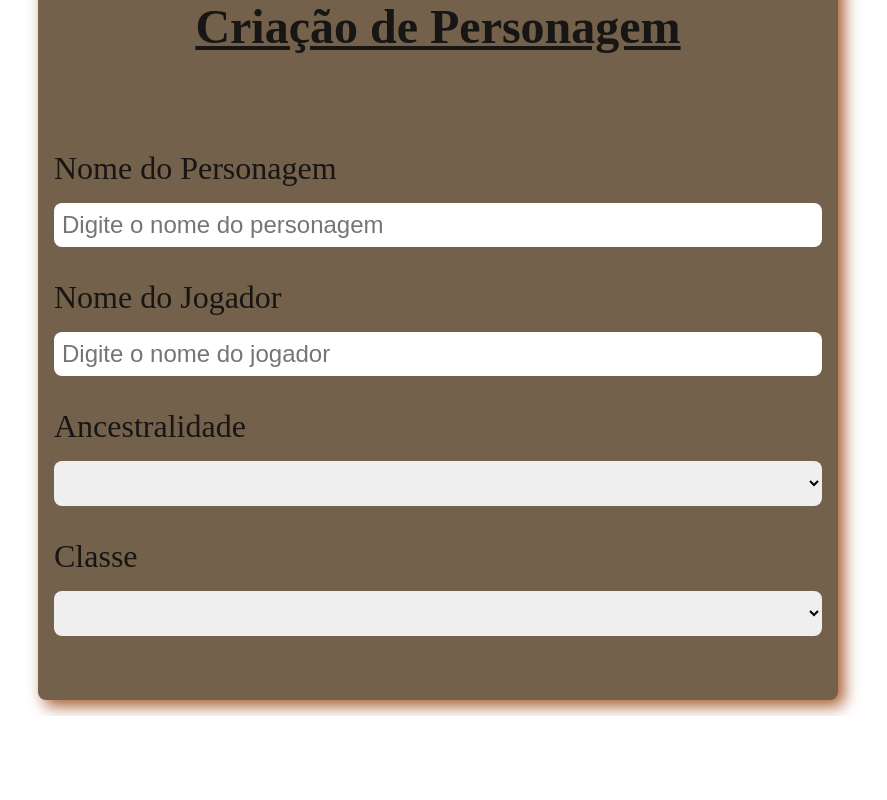
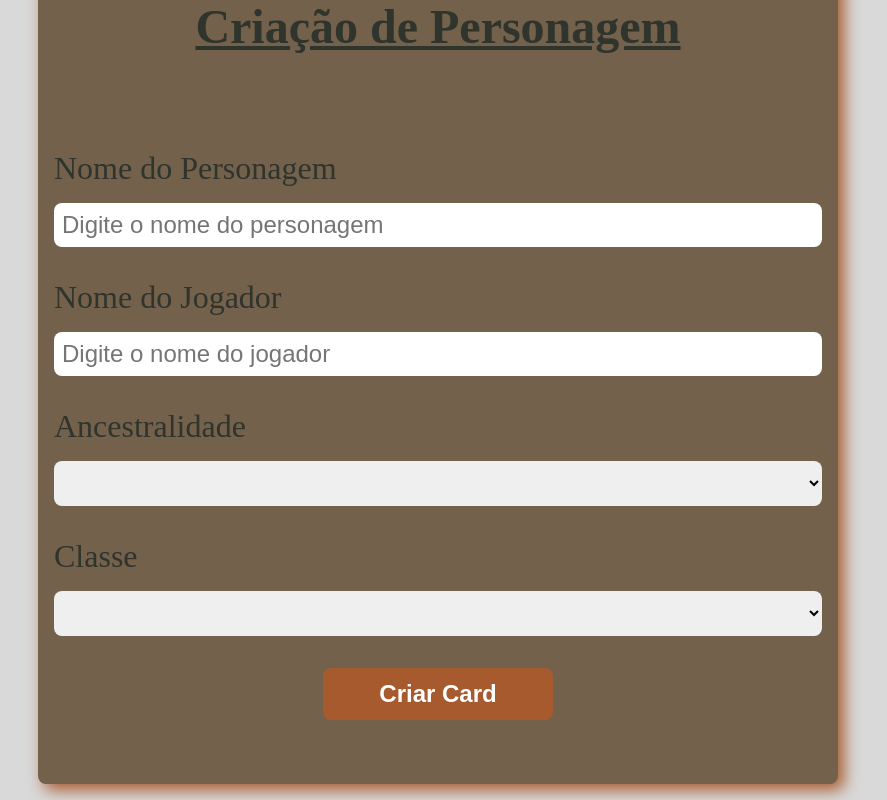
Before and after one commit to ThiagoZambelli/Primeiro-Projeto-Solo-React, a React (Create React App) app: page / in a window 1280 px wide. Shown: the part 613-1413 px from the top of the page, without its empty margins (202-1089 px from the left). Before the commit the page ends 1329 px from the top, so only its background shows below. Built offline with nearby package versions, Linux system fonts and the light colour scheme; a web font is replaced by a local one.

Commit message:
Primeiras alterações no projeto, criação dos inputs dinamicamente e dos selects

```diff
--- /dev/null
+++ b/src/Componentes/Botao/Botao.css
@@ -0,0 +1,16 @@
+.botao{
+    font-size: 1.5rem;
+    padding: .5em;
+    border-radius: .5rem;
+    border: none;
+    width: 30%;
+    margin: 0 auto;
+    font-weight: bold;
+    background-color: var(--cor-header);
+    color: var(--branco);
+    cursor: pointer;
+    transition: .5s;
+}
+.botao:hover{
+    color: #A68965;
+}
--- /dev/null
+++ b/src/Componentes/Botao/index.js
@@ -0,0 +1,11 @@
+import './Botao.css'
+
+const Botao = (props)=>{
+    return(
+        <button className='botao'>
+            {props.children}
+        </button>
+    )
+}
+
+export default Botao
--- a/src/Componentes/Formulario/index.js
+++ b/src/Componentes/Formulario/index.js
@@ -1,3 +1,4 @@
+import Botao from '../Botao'
 import Inputs from '../Inputs'
 import ListaFlutuante from '../ListaFlutuante'
 import './Formulario.css'
@@ -28,13 +29,21 @@ const Formulario = () => {
         'Ladino'
     ]
 
+    const aoCriar = (event)=>{
+        event.preventDefault();
+
+    }
+
     return (
-        <div className='formulario'>
+        <form className='formulario' onSubmit={aoCriar}>
             <h2>Criação de Personagem</h2>
-           {inputsParaCriar.map((input) => <Inputs key={input.nome} nome={input.nome} label={input.label} type={input.type} placeholder={input.placeholder} />)}
-            <ListaFlutuante lista={ancestralidades} nome={'Ancestralidade'}/>
-            <ListaFlutuante lista={classes} nome={'Classe'}/>
-        </div>
+            {inputsParaCriar.map((input) => <Inputs obrigatorio={true} key={input.nome} nome={input.nome} label={input.label} type={input.type} placeholder={input.placeholder} />)}
+            <ListaFlutuante obrigatorio={true} lista={ancestralidades} nome={'Ancestralidade'} />
+            <ListaFlutuante obrigatorio={true} lista={classes} nome={'Classe'} />
+            <Botao>
+                Criar Card
+            </Botao>
+        </form>
     )
 }
 
--- a/src/Componentes/Inputs/index.js
+++ b/src/Componentes/Inputs/index.js
@@ -1,10 +1,10 @@
 import './Inputs.css'
 
-const Inputs = ({label, type, placeholder, nome}) => {
+const Inputs = ({label, type, placeholder, nome, obrigatorio}) => {
     return (
         <div className='inputs'>
             <label>{label}</label>
-            <input id={nome} type={type} placeholder={placeholder} />
+            <input required={obrigatorio} id={nome} type={type} placeholder={placeholder} />
         </div>
     )
 }
--- a/src/Componentes/ListaFlutuante/index.js
+++ b/src/Componentes/ListaFlutuante/index.js
@@ -5,7 +5,7 @@ const ListaFlutuante = (props) => {
     return (
         <div  className='lista-flutuante'>
             <label>{props.nome}</label>
-            <select>
+            <select required={props.obrigatorio}>
                 <option>{""}</option>
                 {props.lista.map((item) => <option key={item}>{item}</option>)}
             </select>
--- a/src/index.css
+++ b/src/index.css
@@ -5,7 +5,9 @@
   --cor-main:#D9D9D9;
   --cor-secundaria:#73614C;
   --cor-header:#A65A2E;
-  --cor-texto-titulo:#171614;
+  --cor-texto-titulo:#2F342D;
+  --branco: #fff;
+  background-color: var(--cor-main);
 }
 
 body {
@@ -16,9 +18,7 @@ body {
   -webkit-font-smoothing: antialiased;
   -moz-osx-font-smoothing: grayscale;
 }
-main{
-  background-color: var(--cor-main);
-}
+
 code {
   font-family: source-code-pro, Menlo, Monaco, Consolas, 'Courier New',
     monospace;
```
Also changed, not shown: 1 other file (tests, documents, lock files or other folders).
